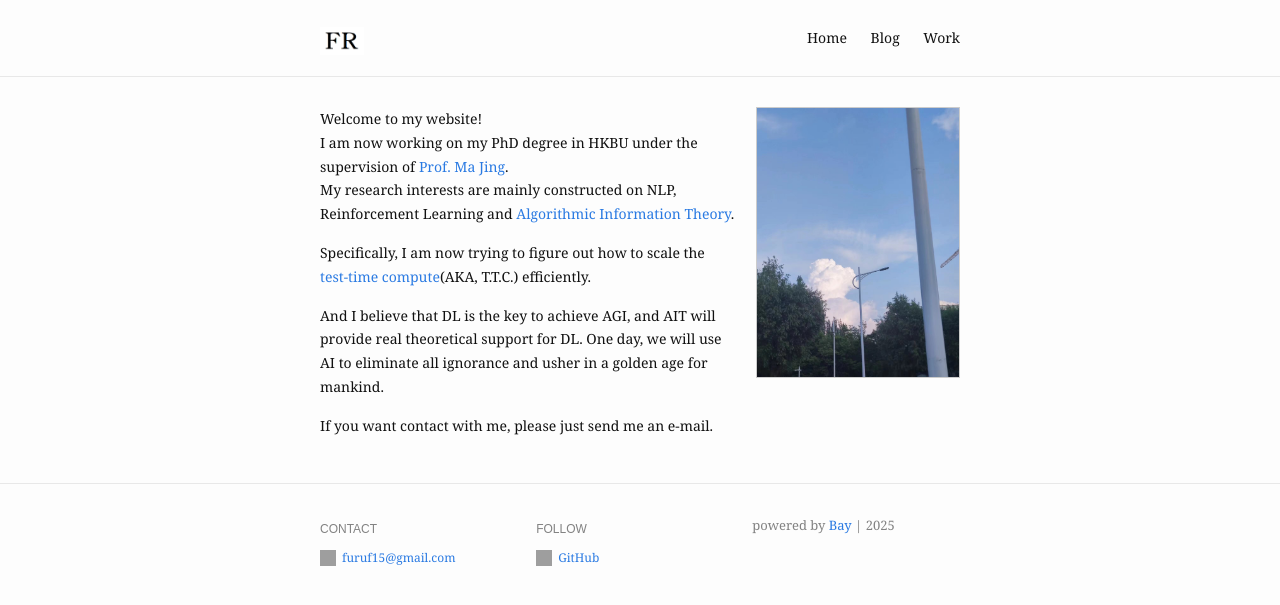
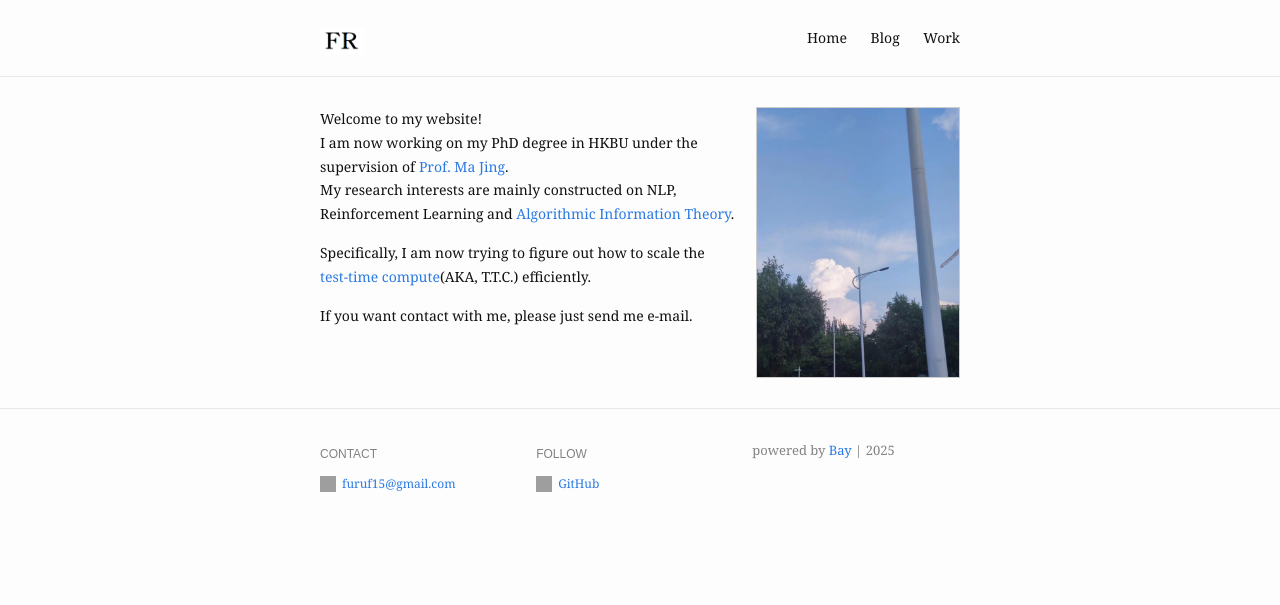
Before and after one commit to FuRuF-11/FuRuF-11.github.io, a Jekyll site: the page built from index.md, in a window 1280 px wide. Shown: the top 605 px of the page. Built offline with Jekyll 4.4.1, drawn with Linux system fonts in a browser that asks for light colours; a script that is not in the unit is left out.

Commit message:
modified:   index.md

```diff
--- a/index.md
+++ b/index.md
@@ -10,6 +10,6 @@ My research interests are mainly constructed on NLP, Reinforcement Learning and
 
 Specifically, I am now trying to figure out how to scale the [test-time compute](https://huggingface.co/spaces/HuggingFaceH4/blogpost-scaling-test-time-compute)(AKA, T.T.C.) efficiently.
 
-And I believe that DL is the key to achieve AGI, and AIT will provide real theoretical support for DL. One day, we will use AI to eliminate all ignorance and usher in a golden age for mankind.
+<!-- And I believe that DL is the key to achieve AGI, and AIT will provide real theoretical support for DL. One day, we will use AI to eliminate all ignorance and usher in a golden age for mankind. -->
 
-If you want contact with me, please just send me an e-mail.
+If you want contact with me, please just send me e-mail.
```
